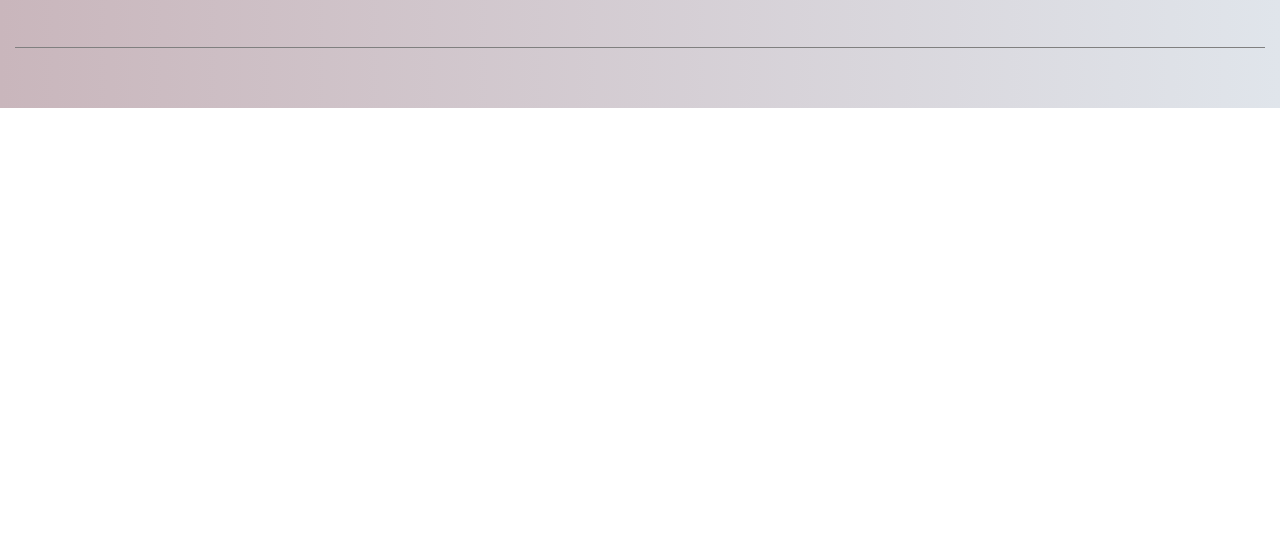
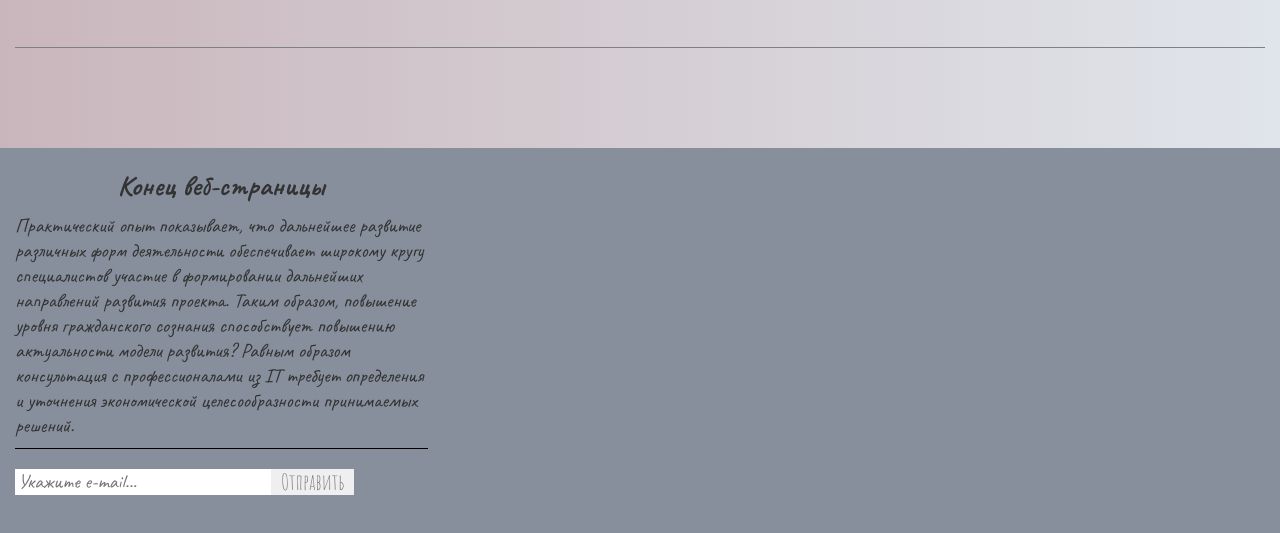
Before and after one commit to kiddkaine/website-development_0.2, a plain HTML site: page index.html in a window 1280 px wide. Shown: the part 4718-5251 px from the top of the page. Before the commit the page ends 4826 px from the top, so only its background shows below. Drawn offline with Linux system fonts and the light colour scheme; a web font is replaced by a local one.

Commit message:
Add files via upload

```diff
--- a/index.html
+++ b/index.html
@@ -159,6 +159,24 @@
     </div>
 
 
+	<footer class="footer">
+		<div class="container">
+			<div class="block__one">
+				<div class="footer__title">
+					<h3>Конец веб-страницы<h3>
+				</div>
+				<div class="footer__text">
+					Практический опыт показывает, что дальнейшее развитие различных форм деятельности обеспечивает широкому кругу специалистов участие в формировании дальнейших направлений развития проекта. Таким образом, повышение уровня гражданского сознания способствует повышению актуальности модели развития? Равным образом консультация с профессионалами из IT требует определения и уточнения экономической целесообразности принимаемых решений.
+				</div>
+				<form class="footer__form" action="/" method="post">
+					<input class="footer__mail" type="text" name="email" placeholder="Укажите e-mail...">
+					<button class="footer__btn" type="submit">Отправить</button>
+				</form>
+			</div>
+		</div>
+	</footer>
+
+
 </body>
 
 </html>
--- a/style/style.css
+++ b/style/style.css
@@ -480,7 +480,7 @@ h6 {
 /* Social */
 
 .social {
-    padding: 10px 0 10px 0;
+    padding: 10px 0 50px 0;
     width: 100%;
     height: auto;
     background: -webkit-linear-gradient(90deg, #c9b6bc, #e0e5eb);
@@ -538,3 +538,79 @@ h6 {
 .social__icon:hover {
 	color:#fff;
 }
+
+/* Footer */
+
+.footer {
+    padding: 10px 0 10px 0;
+    width: 100%;
+    height: 500px;
+    background: #878f9c;
+}
+
+.block__one {
+	width:33%;
+}
+
+.container {
+    width: 100%;
+    max-width: 1250px;
+    margin: 0 auto;
+}
+
+.footer__title {
+	margin-top: 10px;
+    font-family: Caveat;
+    font-size: 24px;
+    color: #333333;
+	text-align:center;
+}
+
+.footer__text {
+	margin: 10px 0 10px 0;
+    font-family: Caveat;
+    font-size: 20px;
+    color: #333333;
+}
+
+.footer__mail {
+	margin:10px 0 10px 0;
+	border:1px solid white;
+	font-family:Caveat;
+	font-size:20px;
+	color:black;
+	line-height:1.1;
+	width:250px;
+}
+
+.footer__mail:placeholder {
+	color:grey;
+}
+
+.footer__mail:focus {
+	outline:none;
+	border:1px solid black;
+}
+
+.footer__btn {
+	border:0;
+	font-family:"Amatic SC";
+	font-size:22px;
+	color:grey;
+	padding:1px 10px;
+	line-height:1.1;
+	transition:.2s linear;
+}
+
+.footer__btn:hover {
+	cursor:pointer;
+	background:black;
+	color:white;
+}
+
+.footer__form {
+	border-top:1px solid #000;
+	padding:10px 0 10px 0;
+	display:flex;
+	align-items:center;
+}
```
